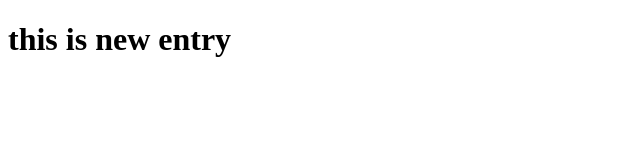
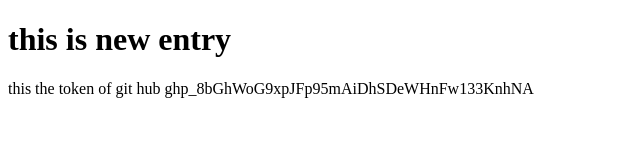
Before and after one commit to DeepakkumarCVRU/programming_class, a plain HTML site: page index.html in a window 1280 px wide. Shown: the whole page, without its empty margins (0-640 px from the left). Drawn offline with Linux system fonts and the light colour scheme.

Commit message:
again changes in index.html

```diff
--- a/index.html
+++ b/index.html
@@ -7,5 +7,6 @@
 </head>
 <body>
     <h1>this is new entry</h1>
+    <token>this the token of git hub  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</token>
 </body>
 </html>
```
